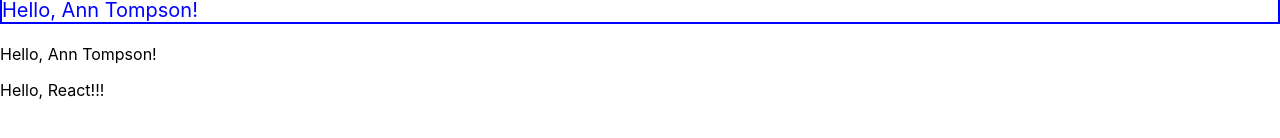
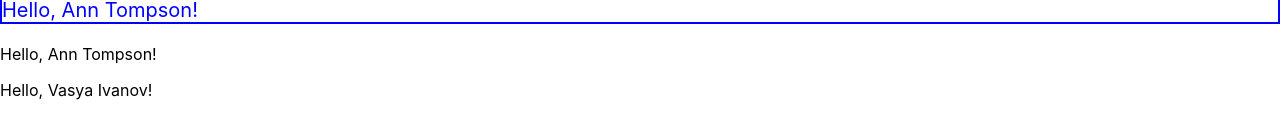
Before and after one commit to pdcourses/learn-react-pd2022, a React (Create React App) app: page / in a window 1280 px wide. Shown: the part 200-338 px from the top of the page. Built offline with nearby package versions, Linux system fonts and the light colour scheme.

Commit message:
props for class component

```diff
--- a/src/App.js
+++ b/src/App.js
@@ -8,7 +8,7 @@ function App(){
       <Hello name={'John'} surname={'Smith'}/>
       <Hello name={'Tom'} surname={'Fox'}/>
       <Hello name={'Ann'} surname={'Tompson'}/>
-      <HelloClass />
+      <HelloClass name={"Vasya"} surname={"Ivanov"} />
     </>
   );
 }
--- a/src/Components/HelloClass/index.jsx
+++ b/src/Components/HelloClass/index.jsx
@@ -1,9 +1,13 @@
 import React, { Component } from 'react'
 export default class HelloClass extends Component {
+  constructor(props){
+    super(props);
+  }
   render() {
+    const {name, surname} = this.props;
     return (
         <>
-            <p>Hello, React!!!</p>
+            <p>Hello, {name} {surname}!</p>
         </>
     )
   }
```
